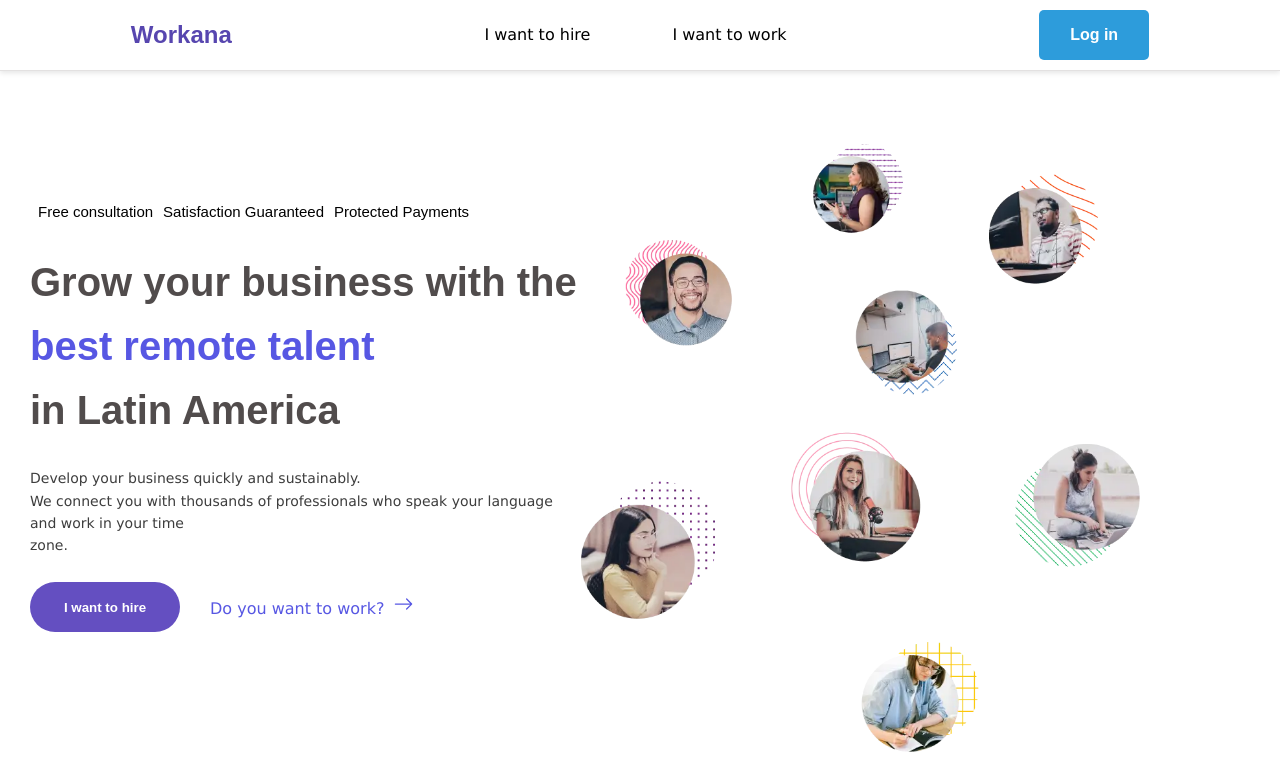
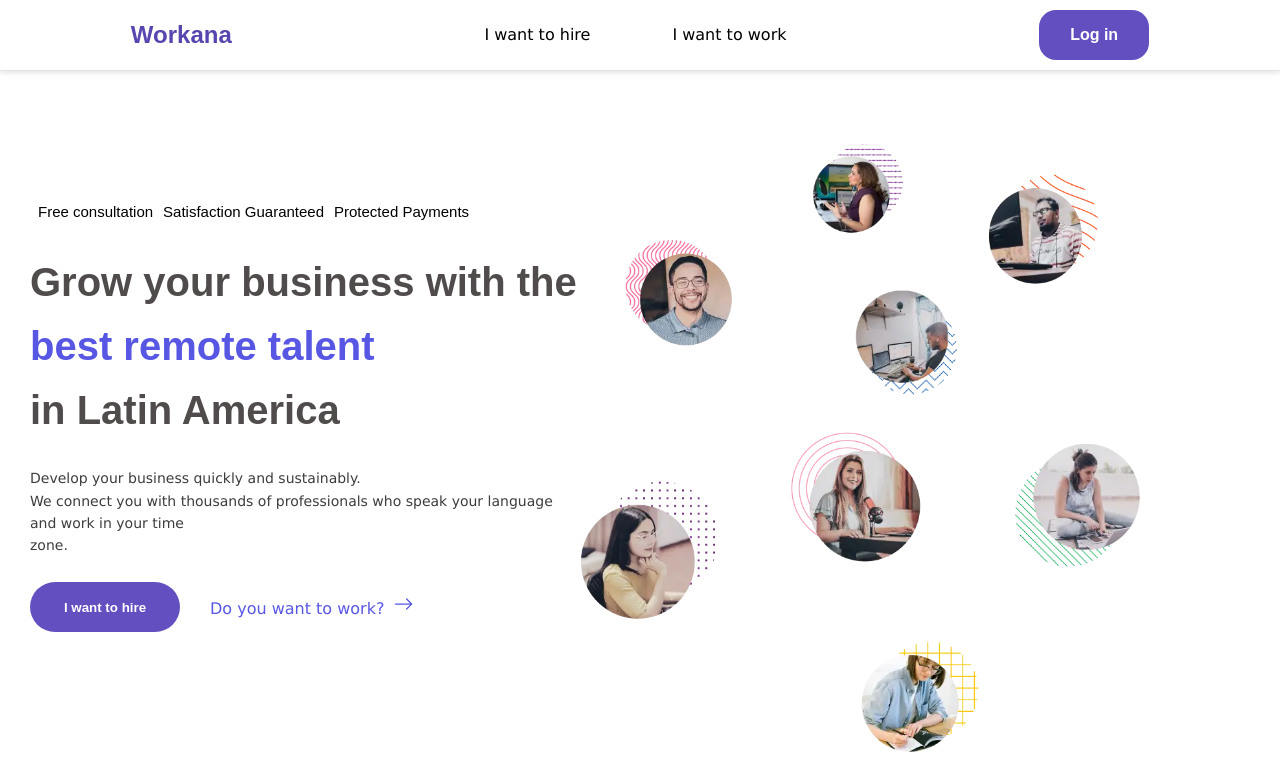
Before and after one commit to WilliamChitapa/WorkanaWebsite, a plain HTML site: page index.html in a window 1280 px wide. Shown: the top 757 px of the page. Drawn offline with Linux system fonts and the light colour scheme.

Commit message:
Update styles.css
learning new skills

```diff
--- a/styles.css
+++ b/styles.css
@@ -71,14 +71,13 @@ header {
     color: #2D9CDB;
 }
 
-/* Botão */
 .btn {
     padding: 4px 4px;
     font-size: 1rem;
     color: #fff;
-    background-color: #2D9CDB;
+    background-color: #644fc1;
     border: none;
-    border-radius: 5px;
+    border-radius: 17px;
     cursor: pointer;
     transition: background-color 0.3s;
 }
```
